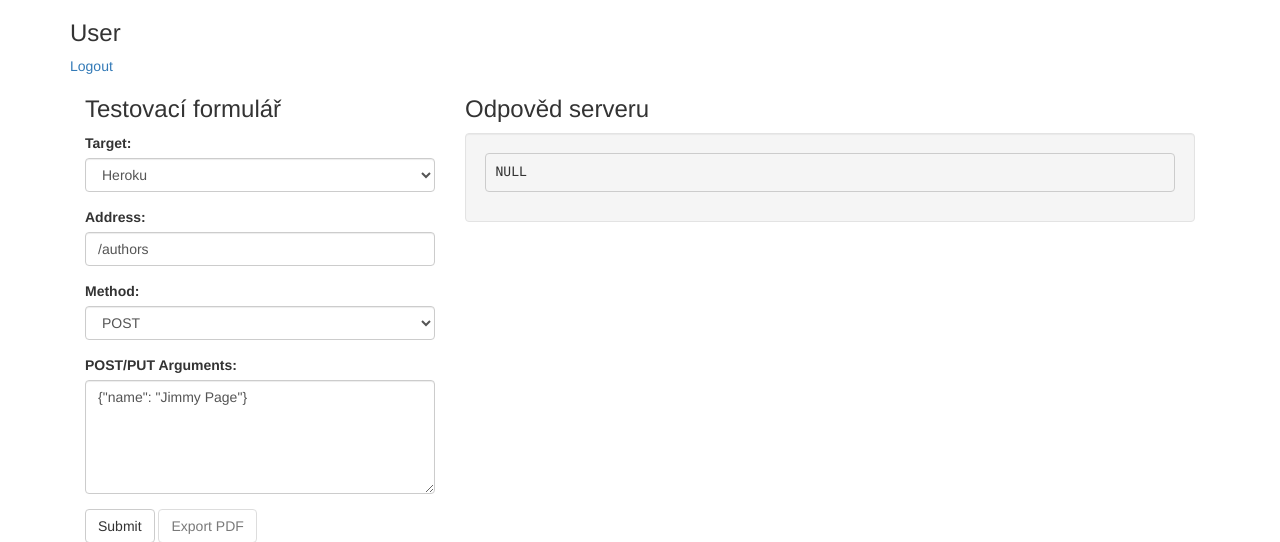
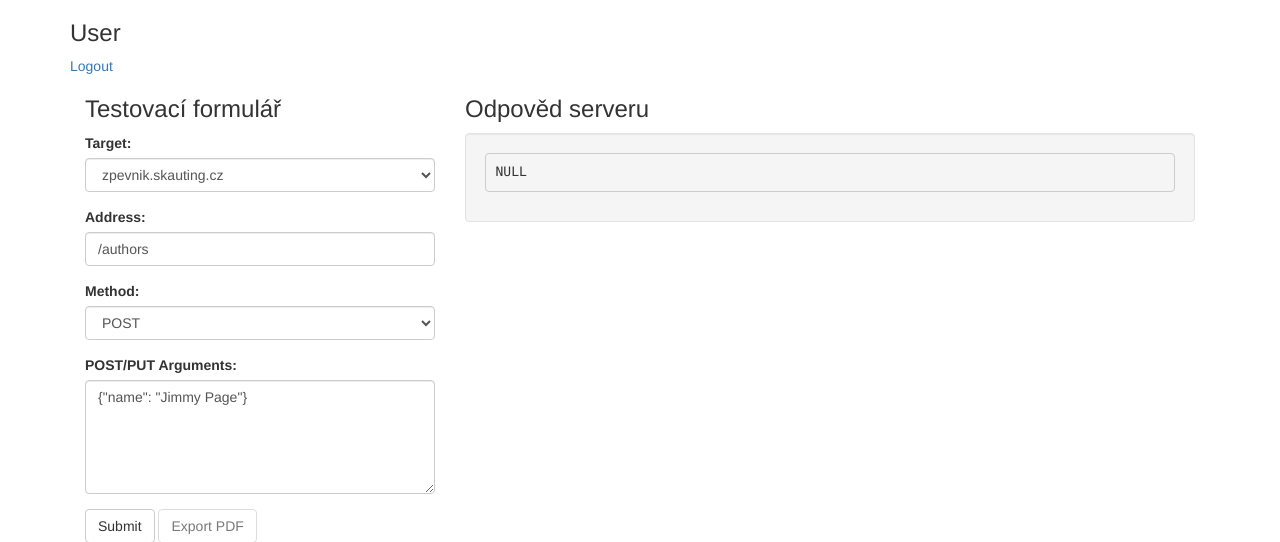
Before and after one commit to zpevnik/backend, a Python web app: template server/templates/test.html in a window 1280 px wide. Shown: the top 542 px of the page. Run offline with Jinja, Linux system fonts and the light colour scheme; the template is opened without the code that fills it, so the values that code supplies are empty; some libraries are stand-ins or nearby versions.

Commit message:
Small changes

```diff
--- a/migration.py
+++ b/migration.py
@@ -1,4 +1,4 @@
-#!./venv/bin/python3.6
+#!./__venv__/bin/python3.6
 
 import time
 import random
--- a/run.py
+++ b/run.py
@@ -1,4 +1,4 @@
-#!./venv/bin/python3.6
+#!./__venv__/bin/python3.6
 
 import logging
 
--- a/server/templates/test.html
+++ b/server/templates/test.html
@@ -26,7 +26,7 @@
             <label for="target">Target:</label>
             <select name="target" class="form-control">
               <option value="http://localhost:5010/api/v1">localhost</option>
-              <option value="http://zpevnik-test.herokuapp.com/api/v1" selected="selected">Heroku</option>
+              <option value="http://zpevnik.skauting.cz/api/v1" selected="selected">zpevnik.skauting.cz</option>
             </select>
           </div>
 
--- a/setupdb.py
+++ b/setupdb.py
@@ -1,4 +1,4 @@
-#!./venv/bin/python3.6
+#!./__venv__/bin/python3.6
 """Module for correct database key creation"""
 
 import os
--- a/unittests.py
+++ b/unittests.py
@@ -1,4 +1,4 @@
-#!./venv/bin/python3.6
+#!./__venv__/bin/python3.6
 
 import os
 import unittest
```
Also changed, not shown: 1 other file.
